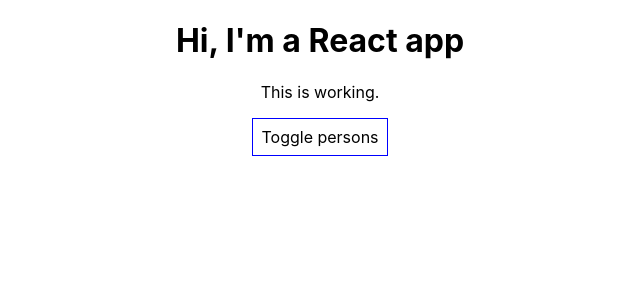
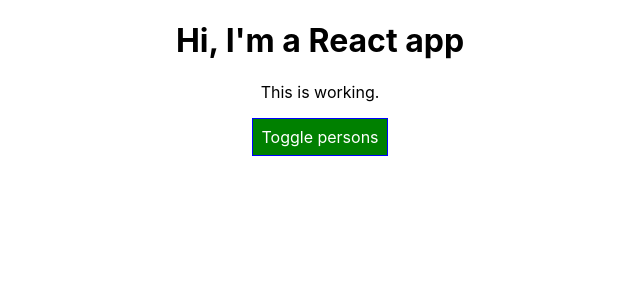
Before and after one commit to Cam512/React-project, a React (Create React App) app: page / in a window 1280 px wide. Shown: the top 300 px of the page, without its empty margins (320-960 px from the left). Built offline with nearby package versions, Linux system fonts and the light colour scheme.

Commit message:
Added dynamic CSS classes to JSX in app.js

```diff
--- a/src/App.css
+++ b/src/App.css
@@ -1,3 +1,11 @@
 .App {
   text-align: center;
 }
+
+.red {
+  color: red;
+}
+
+.bold {
+  font-weight: bold;
+}
--- a/src/App.js
+++ b/src/App.js
@@ -13,7 +13,6 @@
     otherState: 'some other value',
     showPersons: false
   }
-
   nameChangedHandler = (event, id) => {
     const personIndex = this.state.persons.findIndex(p => {
       return p.id === id;
@@ -45,7 +44,8 @@
 
   render() {
     const style = {
-      backgroundColor: 'White',
+      backgroundColor: 'green',
+      color: 'white',
       font: 'inherit',
       border: '1px solid blue',
       padding: '8px',
@@ -67,12 +67,23 @@
           })}
         </div>
       );
+
+      style.backgroundColor = 'red';
+
+    }
+
+    const classes = [];
+    if (this.state.persons.length <= 2) {
+      classes.push('red'); // classes = ['red']
+    }
+    if (this.state.persons.length <= 1) {
+      classes.push('bold'); // classes = ['red', 'bold']
     }
 
     return (
       <div className="App">
         <h1>Hi, I'm a React app</h1>
-        <p>This is working.</p>
+        <p className={classes.join(' ')}>This is working.</p>
         <button
           style={style}
           onClick={this.togglePersonsHandler}>Toggle persons</button>
```
